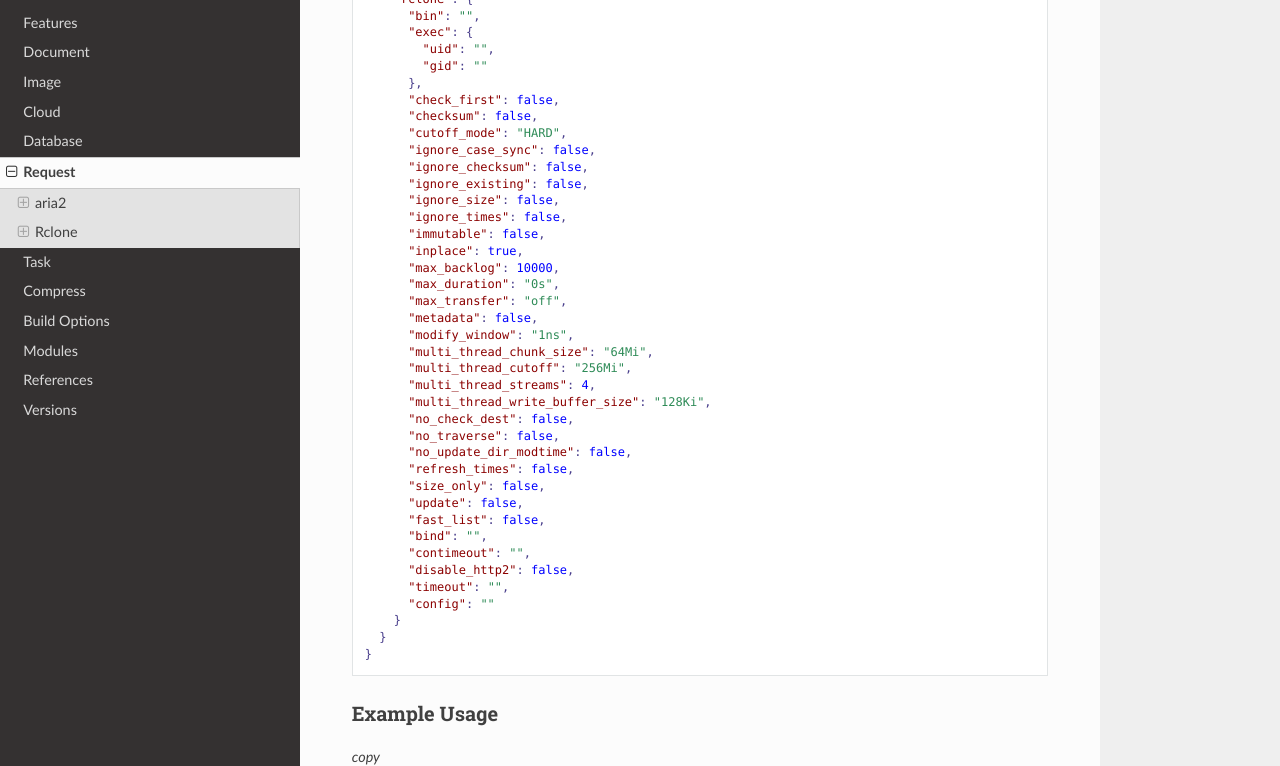
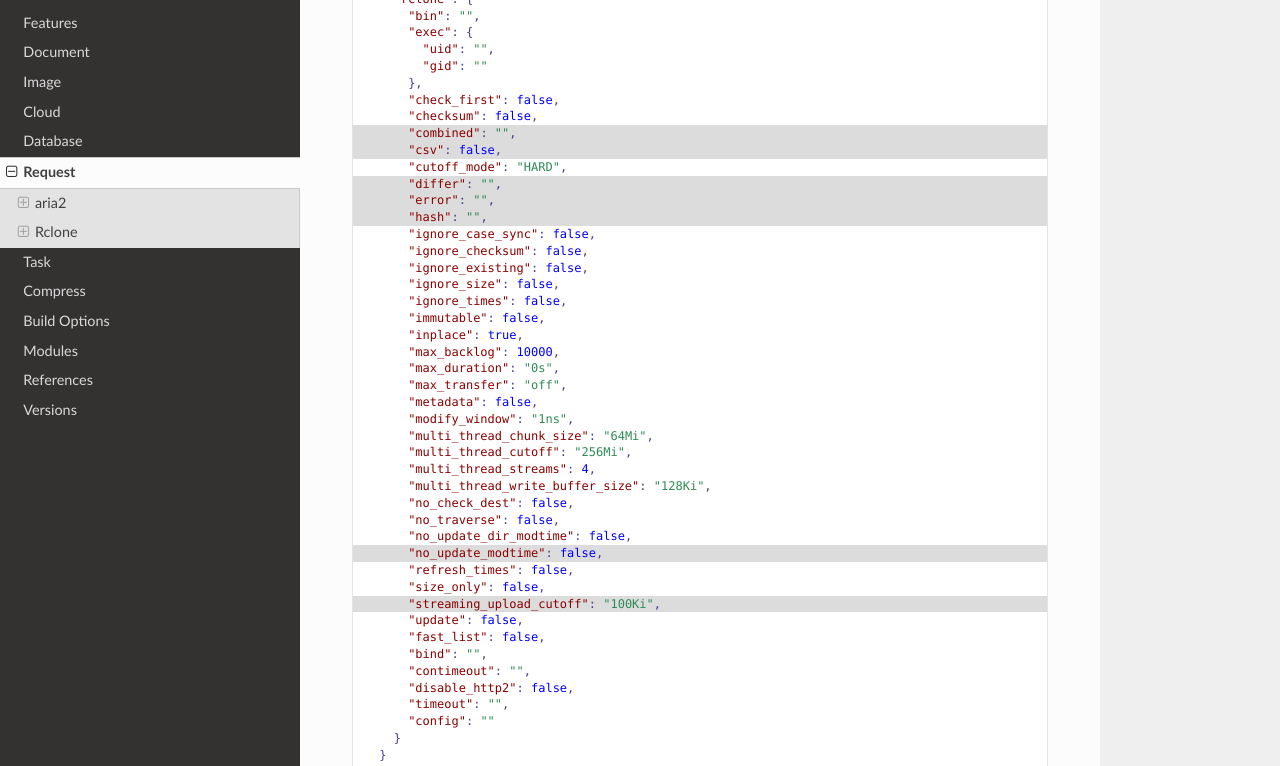
Before and after one commit to anpham6/chrome-docs, a Sphinx documentation site: the page built from source/request/index.rst, in a window 1280 px wide and 900 px high, scrolled down 2411 px, cut to the strip 134-900 px from the top of the window. Built offline with Sphinx 7.4.7 and the Read the Docs theme 3.1.0, drawn with Linux system fonts in a browser that asks for light colours.

Commit message:
Request: Settings options for Rclone were updated to 1.71.

```diff
--- a/source/request/index.rst
+++ b/source/request/index.rst
@@ -151,7 +152,12 @@
         },
         "check_first": false,
         "checksum": false,
+        "combined": "",
+        "csv": false,
         "cutoff_mode": "HARD",
+        "differ": "",
+        "error": "",
+        "hash": "",
         "ignore_case_sync": false,
         "ignore_checksum": false,
         "ignore_existing": false,
@@ -171,8 +177,10 @@
         "no_check_dest": false,
         "no_traverse": false,
         "no_update_dir_modtime": false,
+        "no_update_modtime": false,
         "refresh_times": false,
         "size_only": false,
+        "streaming_upload_cutoff": "100Ki",
         "update": false,
         "fast_list": false,
         "bind": "",
```
Also changed, not shown: other parts of source/request/index.rst (+3 -1 lines).
